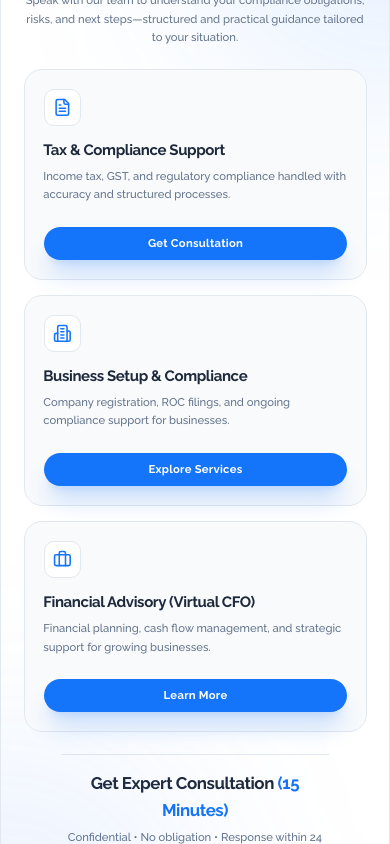
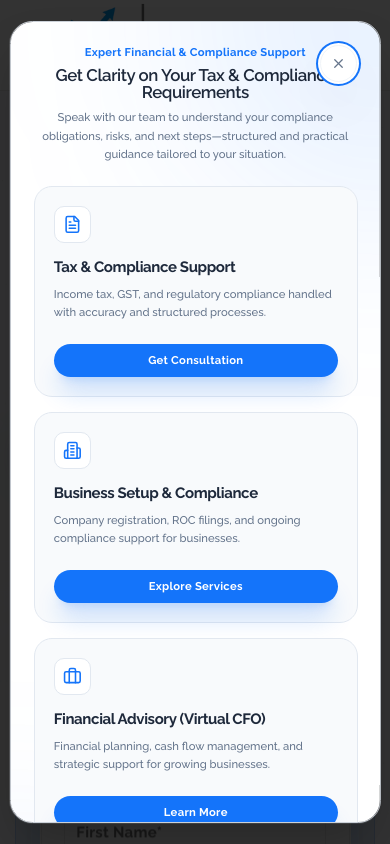
Before and after one commit to jyotirmayananda/cacsfinac_frontend, a Next.js app: page / in a window 390 px wide. Shown: the top 844 px of the page. Built offline with nearby package versions, Linux system fonts and the light colour scheme.

Commit message:
fix: enable modal scrolling and improve close button visibility on mobile

```diff
--- a/src/components/services-gatekeeper.tsx
+++ b/src/components/services-gatekeeper.tsx
@@ -80,7 +80,7 @@ export function ServicesGatekeeper({ children }: { children: React.ReactNode })
              // Keep the restriction
              e.preventDefault();
           }}
-          className="sm:max-w-[480px] p-0 overflow-hidden border-none bg-transparent shadow-2xl"
+          className="sm:max-w-[480px] p-0 border-none bg-transparent shadow-2xl max-h-[95vh] overflow-y-auto scrollbar-hide [&>button]:top-6 [&>button]:right-6 [&>button]:w-10 [&>button]:h-10 [&>button]:bg-white dark:[&>button]:bg-slate-900 [&>button]:rounded-full [&>button]:shadow-2xl [&>button]:border [&>button]:border-slate-100 dark:[&>button]:border-slate-800 [&>button]:flex [&>button]:items-center [&>button]:justify-center [&>button]:z-[100] [&>button]:opacity-100"
         >
           <motion.div
             initial={{ opacity: 0, y: 20 }}
--- a/src/components/welcome-popup.tsx
+++ b/src/components/welcome-popup.tsx
@@ -45,7 +45,7 @@ export function WelcomePopup({ open, onOpenChange }: DialogProps) {
     <Dialog open={open} onOpenChange={onOpenChange}>
       <DialogContent
         className={cn(
-          "max-w-5xl p-0 border border-slate-200 dark:border-slate-800 bg-white dark:bg-slate-950 overflow-hidden shadow-2xl rounded-[1.5rem]"
+          "max-w-5xl w-[95vw] md:w-full p-0 border border-slate-200 dark:border-slate-800 bg-white dark:bg-slate-950 shadow-2xl rounded-[1.5rem] max-h-[95vh] overflow-y-auto scrollbar-hide [&>button]:top-6 [&>button]:right-6 [&>button]:w-10 [&>button]:h-10 [&>button]:bg-white dark:[&>button]:bg-slate-900 [&>button]:rounded-full [&>button]:shadow-2xl [&>button]:border [&>button]:border-slate-100 dark:[&>button]:border-slate-800 [&>button]:flex [&>button]:items-center [&>button]:justify-center [&>button]:z-[100] [&>button]:opacity-100"
         )}
       >
         <div className="relative w-full h-full p-6 md:p-8">
```
